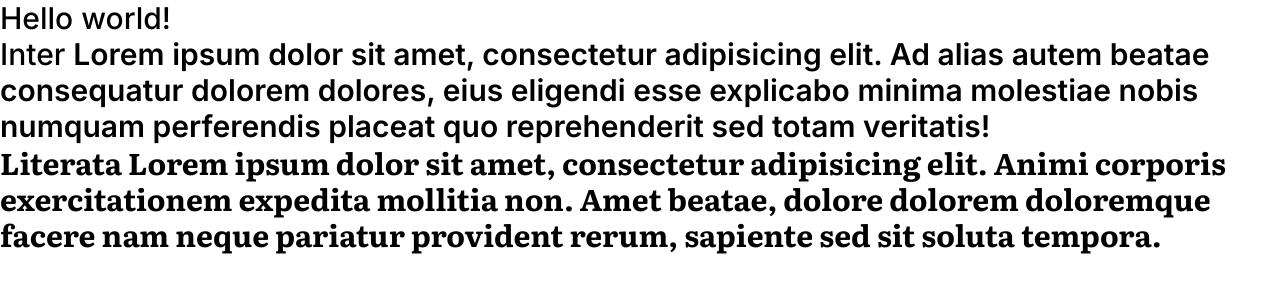
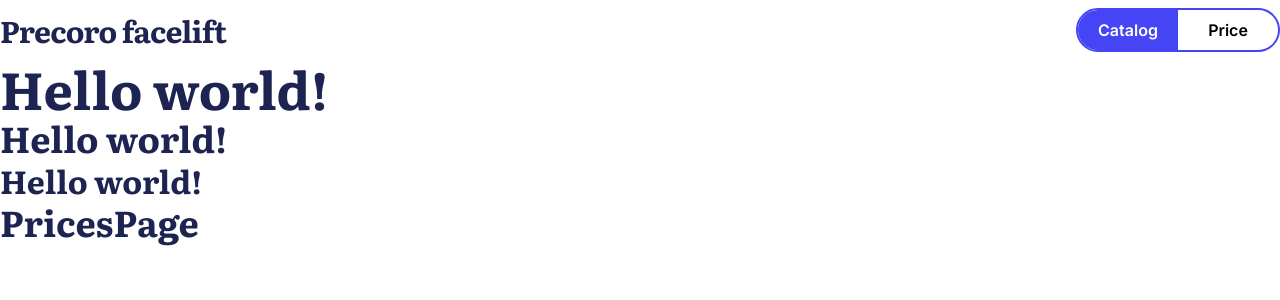
Before and after one commit to leonbohdan/precoro-facelift, a Vue app: page /prices in a window 1280 px wide. Shown: the top 300 px of the page. Built offline with nearby package versions, Linux system fonts and the light colour scheme.

Commit message:
add router and header and other improvements

```diff
--- a/package.json
+++ b/package.json
@@ -9,7 +9,8 @@
     "preview": "vite preview"
   },
   "dependencies": {
-    "vue": "^3.2.47"
+    "vue": "^3.2.47",
+    "vue-router": "^4.1.6"
   },
   "devDependencies": {
     "@indielayer/eslint-config-vue": "^3.1.1",
--- a/src/App.vue
+++ b/src/App.vue
@@ -1,24 +1,23 @@
 <script setup>
+import BaseHeader from '@/layouts/BaseHeader.vue';
 </script>
 
 <template>
-  <h1 class="text-3xl">
-    Hello world!
+  <BaseHeader />
 
-    <div class="font-sans font-semibold">
-      <span class="font-medium">
-        Inter
-      </span>
+  <main class="container mx-auto">
+    <h1>
+      Hello world!
+    </h1>
 
-      Lorem ipsum dolor sit amet, consectetur adipisicing elit. Ad alias autem beatae consequatur dolorem dolores, eius eligendi esse explicabo minima molestiae nobis numquam perferendis placeat quo reprehenderit sed totam veritatis!
-    </div>
+    <h2>
+      Hello world!
+    </h2>
 
-    <div class="font-serif font-bold">
-      <span class="font-medium">
-        Literata
-      </span>
+    <h3>
+      Hello world!
+    </h3>
 
-      Lorem ipsum dolor sit amet, consectetur adipisicing elit. Animi corporis exercitationem expedita mollitia non. Amet beatae, dolore dolorem doloremque facere nam neque pariatur provident rerum, sapiente sed sit soluta tempora.
-    </div>
-  </h1>
+    <RouterView/>
+  </main>
 </template>
--- a/src/assets/styles/_common.scss
+++ b/src/assets/styles/_common.scss
@@ -1,2 +1,3 @@
 @import "fonts";
 @import "variables";
+@import "tailwind-config";
--- a/src/assets/styles/index.scss
+++ b/src/assets/styles/index.scss
@@ -1,11 +1 @@
-@tailwind base;
-@tailwind components;
-@tailwind utilities;
-
 @import "common";
-
-@layer components {
-  .btn-primary {
-    @apply py-2 px-4 bg-blue-500 text-white font-semibold rounded-lg shadow-md hover:bg-blue-700 focus:outline-none focus:ring-2 focus:ring-blue-400 focus:ring-opacity-75;
-  }
-}
--- /dev/null
+++ b/src/assets/styles/tailwind-config.scss
@@ -0,0 +1,29 @@
+@tailwind base;
+@tailwind components;
+@tailwind utilities;
+
+@layer base {
+  h1 {
+    @apply text-[52px] leading-[56px] font-serif font-bold text-c-black;
+  }
+  h2 {
+    @apply text-[36px] leading-[44px] font-serif font-bold text-c-black;
+  }
+  h3 {
+    @apply text-[26px] leading-[32px] md:text-[32px] md:leading-[40px] font-serif font-bold text-c-black;
+  }
+}
+
+@layer components {
+  .btn {
+    @apply py-2 px-4 font-semibold hover:opacity-80;
+  }
+
+  .active {
+    @apply bg-primary text-white
+  }
+
+  .btn-default {
+    @apply py-2 px-4 font-semibold
+  }
+}
--- /dev/null
+++ b/src/components/CatalogPage.vue
@@ -0,0 +1,5 @@
+<template>
+  <h2>
+    Catalog
+  </h2>
+</template>
--- /dev/null
+++ b/src/components/PricesPage.vue
@@ -0,0 +1,5 @@
+<template>
+  <h2>
+    PricesPage
+  </h2>
+</template>
--- /dev/null
+++ b/src/layouts/BaseHeader.vue
@@ -0,0 +1,54 @@
+<script setup>
+import { computed, ref } from 'vue';
+import { useRouter } from 'vue-router';
+
+const router = useRouter();
+
+const activePage = ref('catalog');
+
+const handleActivePage = (page) => {
+  if (page === 'catalog') {
+    activePage.value = 'catalog';
+    router.push('/catalog');
+  } else {
+    activePage.value = 'price';
+    router.push('/prices');
+  }
+};
+
+const isCatalogPage = computed(() => {
+  return activePage.value === 'catalog';
+});
+</script>
+
+<template>
+  <header>
+    <nav class="container mx-auto py-2 lg:flex lg:items-center lg:justify-between">
+      <div class="min-w-0 flex-1">
+        <h2 class="text-2xl font-bold leading-7 text-gray-900 sm:truncate sm:text-3xl sm:tracking-tight">
+          Precoro facelift
+        </h2>
+      </div>
+
+      <div class="mt-5 flex lg:mt-0 lg:ml-4">
+        <div class="border-solid border-2 border-primary rounded-3xl">
+          <button
+            type="button"
+            :class="['btn rounded-l-3xl min-w-[100px]', {'active': isCatalogPage}]"
+            @click="handleActivePage('catalog')"
+          >
+            Catalog
+          </button>
+
+          <button
+            type="button"
+            :class="['btn rounded-r-3xl min-w-[100px]', {'active': !isCatalogPage }]"
+            @click="handleActivePage('price')"
+          >
+            Price
+          </button>
+        </div>
+      </div>
+    </nav>
+  </header>
+</template>
--- a/src/main.js
+++ b/src/main.js
@@ -2,4 +2,8 @@ import { createApp } from 'vue';
 import './assets/styles/index.scss';
 import App from '@/App.vue';
 
-createApp(App).mount('#app');
+import router from '@/router';
+
+createApp(App)
+  .use(router)
+  .mount('#app');
--- /dev/null
+++ b/src/router/index.js
@@ -0,0 +1,22 @@
+import { createRouter, createWebHistory } from 'vue-router';
+import CatalogPage from '@/components/CatalogPage.vue';
+import PricesPage from '@/components/PricesPage.vue';
+
+const routes = [
+  {
+    path: '/catalog',
+    name: 'catalog',
+    component: CatalogPage,
+  }, {
+    path: '/prices',
+    name: 'price-page',
+    component: PricesPage,
+  },
+];
+
+const router = createRouter({
+  history: createWebHistory(import.meta.env.BASE_URL),
+  routes,
+});
+
+export default router;
--- a/tailwind.config.cjs
+++ b/tailwind.config.cjs
@@ -1,3 +1,5 @@
+const colors = require('tailwindcss/colors');
+
 module.exports = {
   content: [
     "./index.html",
@@ -11,6 +13,7 @@ module.exports = {
 
     colors: {
       current: 'currentColor',
+      white: colors.white,
       'primary': 'var(--custom-blue-color)',
       'primary2': 'var(--custom-blue2-color)',
       'success': 'var(--custom-green-color)',
```
Also changed, not shown: src/assets/styles/_fonts.scss (renamed from src/assets/styles/fonts.scss), 1 other file (tests, documents, lock files or other folders).
